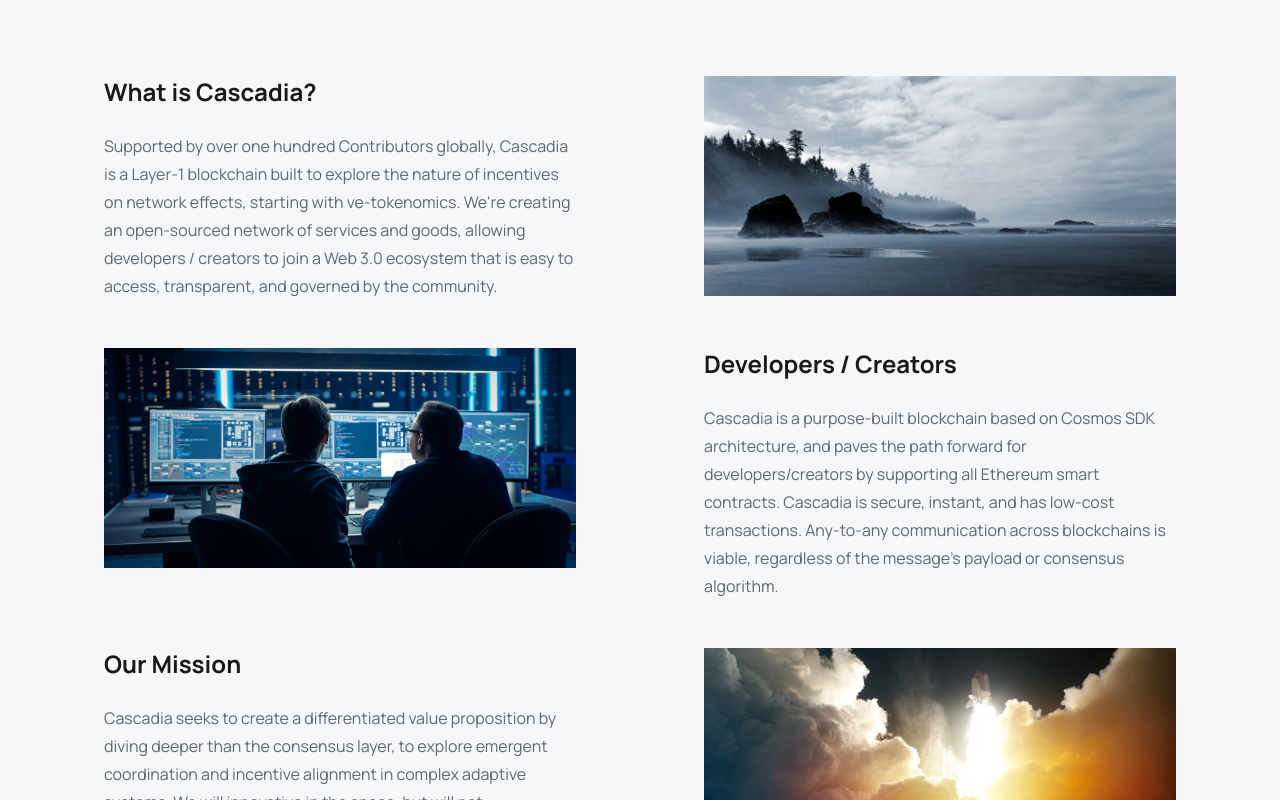
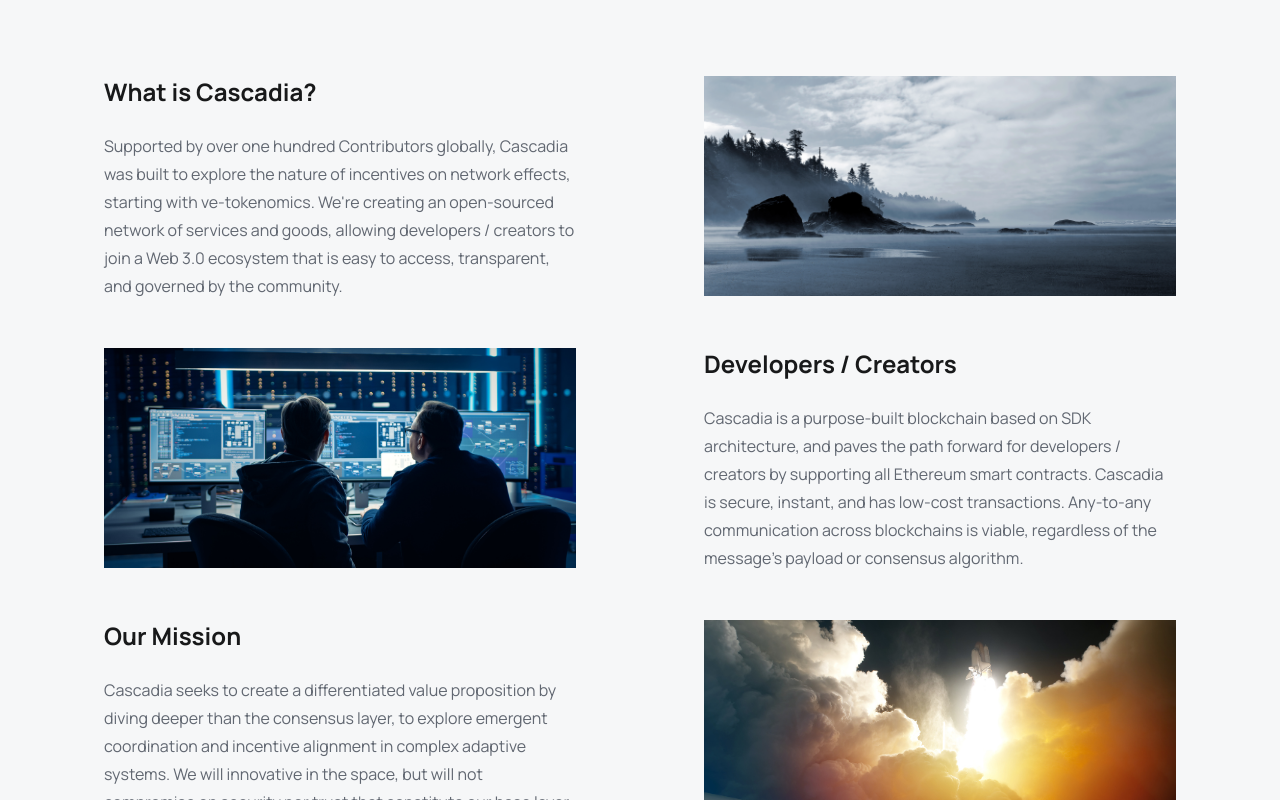
Before and after one commit to CascadiaFoundation/public_website, a Next.js app: page /ecosystem in a window 1280 px wide. Shown: the part 500-1300 px from the top of the page. Built offline with nearby package versions, Linux system fonts and the light colour scheme; what @savvywombat/tailwindcss-grid-areas would draw is missing.

Commit message:
fichange-text

```diff
--- a/src/components/learnSubHeader.tsx
+++ b/src/components/learnSubHeader.tsx
@@ -19,7 +19,7 @@
     case '/learn':
       title = 'Introducing Cascadia';
       content =
-        "Cascadia is the world's first neocybernetic blockchain, natively integrating ve - tokenomics and to develop an organic ledger with emergent behaviors.";
+        "Cascadia is the world's first neocybernetic blockchain, natively integrating ve - tokenomics to develop an organic ledger with emergent behaviors.";
       break;
     case '/ecosystem':
       title =
--- a/src/pages/ecosystem.tsx
+++ b/src/pages/ecosystem.tsx
@@ -19,7 +19,7 @@
   {
     title: 'What is Cascadia?',
     content: [
-      "Supported by over one hundred Contributors globally, Cascadia is a Layer-1 blockchain built to explore the nature of incentives on network effects, starting with ve-tokenomics.  We're creating an open-sourced network of services and goods, allowing developers / creators to join a Web 3.0 ecosystem that is easy to access, transparent, and governed by the community.",
+      "Supported by over one hundred Contributors globally, Cascadia was built to explore the nature of incentives on network effects, starting with ve-tokenomics.  We're creating an open-sourced network of services and goods, allowing developers / creators to join a Web 3.0 ecosystem that is easy to access, transparent, and governed by the community.",
     ],
     // links: ['Learn about the Creator Economy on Cascadia'],
     img: '/images/cascadia-image.jpg',
@@ -27,7 +27,7 @@
   {
     title: 'Developers / Creators',
     content: [
-      "Cascadia is a purpose-built blockchain based on Cosmos SDK architecture, and paves the path forward for developers/creators by supporting all Ethereum smart contracts.  Cascadia is secure, instant, and has low-cost transactions.  Any-to-any communication across blockchains is viable, regardless of the message's payload or consensus algorithm.",
+      "Cascadia is a purpose-built blockchain based on SDK architecture, and paves the path forward for developers / creators by supporting all Ethereum smart contracts.  Cascadia is secure, instant, and has low-cost transactions.  Any-to-any communication across blockchains is viable, regardless of the message's payload or consensus algorithm.",
     ],
     // links: ['Follow progress on sharding'],
     img: '/images/developer-image.jpg',
```
